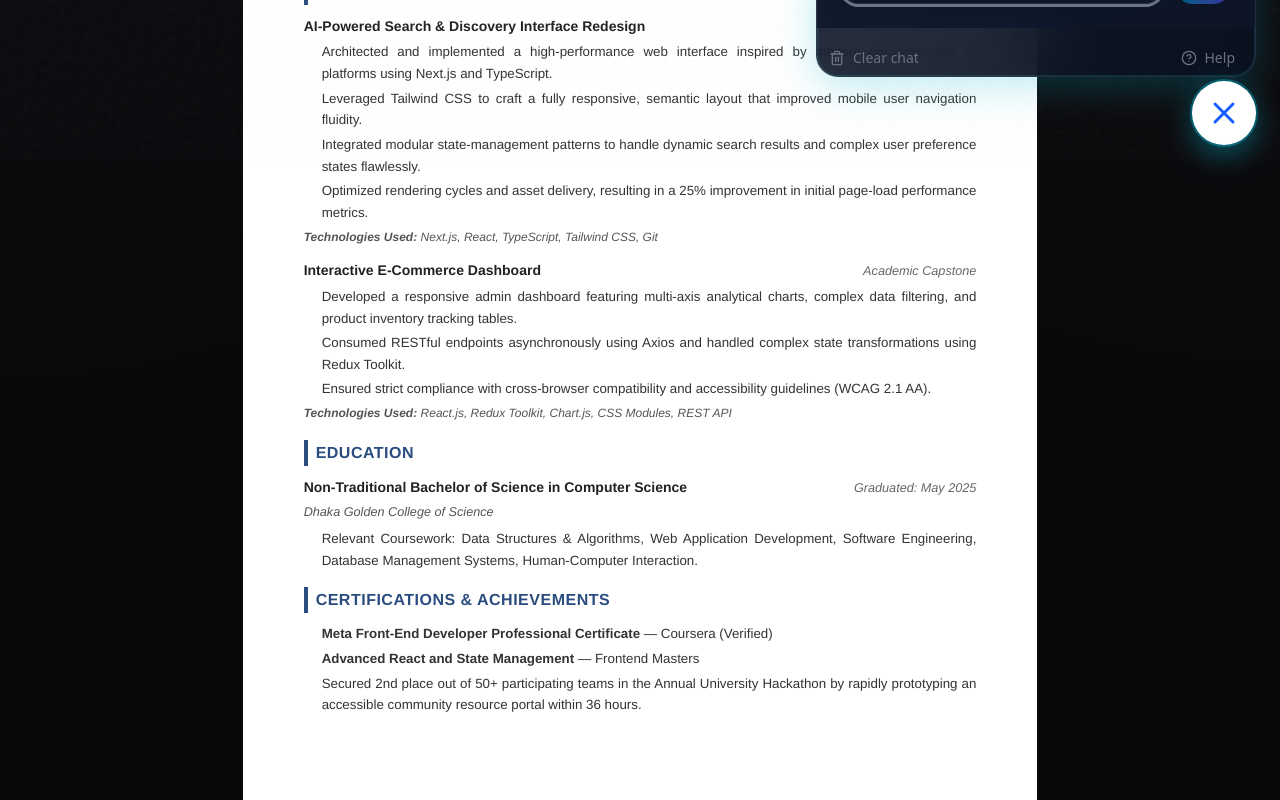
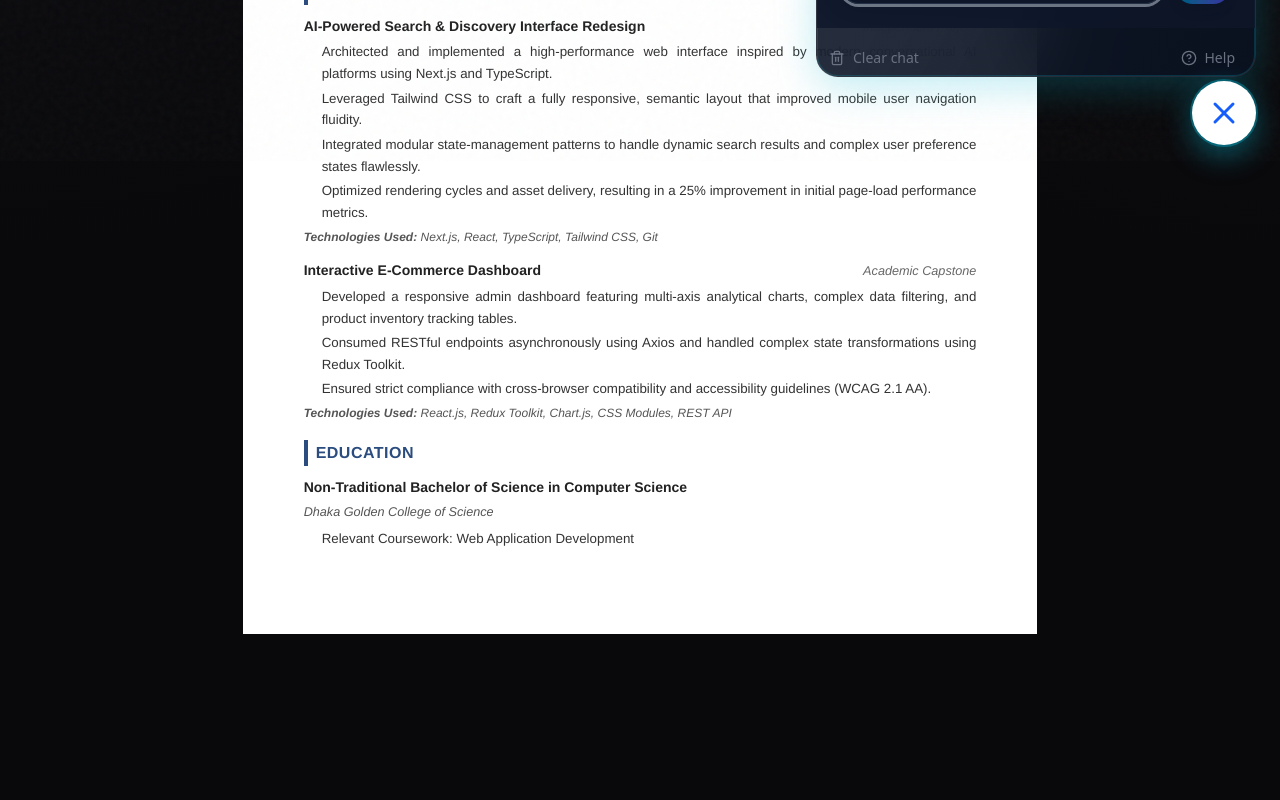
Before and after one commit to Soruj24/next.js_protfolio, a Next.js app: page /resume in a window 1280 px wide. Shown: the part 639-1439 px from the top of the page. After the commit the page ends 1273 px from the top, so only its background shows below. Built offline with nearby package versions, Linux system fonts and the light colour scheme.

Commit message:
docs(resume): temporarily hide and trim resume sections
comment out the graduation date line, trim the relevant coursework list, and hide the Certifications & Achievements section

```diff
--- a/components/ui/Resume.tsx
+++ b/components/ui/Resume.tsx
@@ -218,7 +218,7 @@ export default function Resume() {
                 Non-Traditional Bachelor of Science in Computer Science
               </div>
               <div className="text-right text-[9.5pt] text-[#666666] italic">
-                Graduated: May 2025
+                {/* Graduated: May 2025 */}
               </div>
             </div>
             <div className="italic text-[#555555] mb-1.25 text-[9.5pt]">
@@ -226,16 +226,16 @@ export default function Resume() {
             </div>
             <ul className="m-0 pl-[18px]">
               <li className="mb-0.75 text-justify">
-                Relevant Coursework: Data Structures & Algorithms, Web
-                Application Development, Software Engineering, Database
-                Management Systems, Human-Computer Interaction.
+                Relevant Coursework: Web
+                Application Development
+
               </li>
             </ul>
           </div>
         </div>
 
         {/* Certifications & Achievements */}
-        <div className="mb-4 break-inside-avoid">
+        {/* <div className="mb-4 break-inside-avoid">
           <div className="text-[12pt] font-bold text-[#2b4c7e] uppercase tracking-[0.5px] border-l-4 border-[#2b4c7e] pl-2 m-0 mb-2.5">
             Certifications & Achievements
           </div>
@@ -254,7 +254,7 @@ export default function Resume() {
               community resource portal within 36 hours.
             </li>
           </ul>
-        </div>
+        </div> */}
       </div>
     </div>
   );
```
